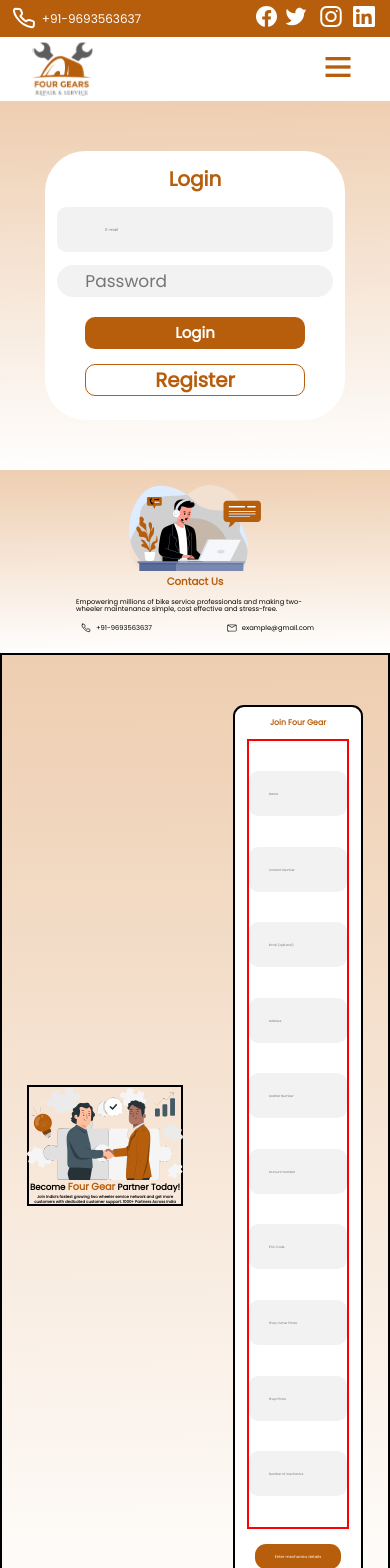
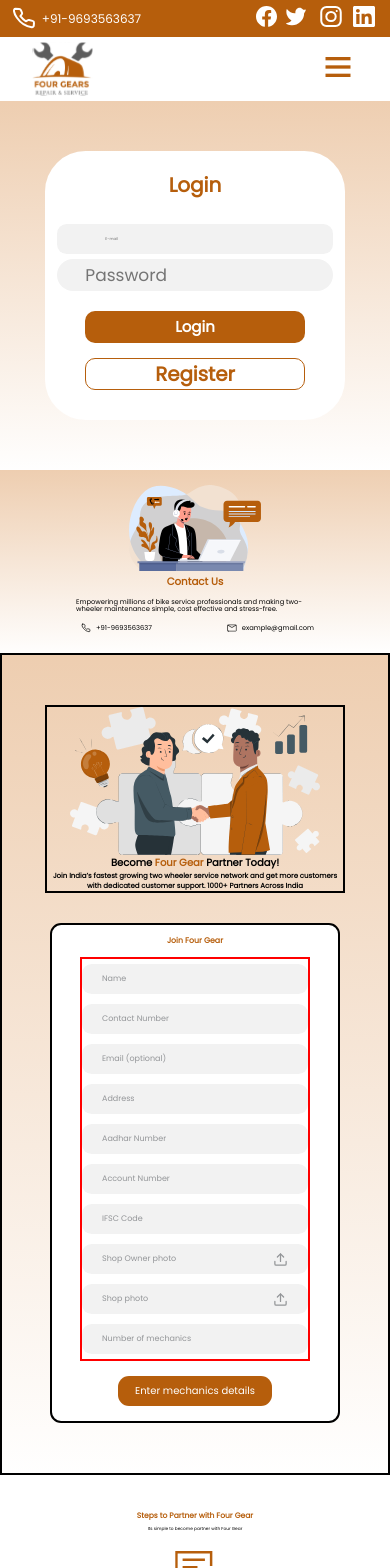
Before and after one commit to anshulkumarx7/fourGear-partner, a React (Vite) app: page / in a window 390 px wide. Shown: the top 1568 px of the page. Built offline with nearby package versions, Linux system fonts and the light colour scheme.

Commit message:
added join.jsx

```diff
--- a/package.json
+++ b/package.json
@@ -12,6 +12,7 @@
   "dependencies": {
     "react": "^18.2.0",
     "react-dom": "^18.2.0",
+    "react-icons": "^4.9.0",
     "react-router-dom": "^6.11.2"
   },
   "devDependencies": {
--- a/src/Components/Join.jsx
+++ b/src/Components/Join.jsx
@@ -1,34 +1,158 @@
-import React from "react";
+import React, { useRef, useState } from "react";
 import "../Styles/Join.css";
 import Image1 from "../assets/joinfourGear.svg";
+import { FiUpload } from "react-icons/fi";
+function convertToBase64(file) {
+  return new Promise((resolve, reject) => {
+    const fileReader = new FileReader();
+    fileReader.readAsDataURL(file);
+    fileReader.onload = () => {
+      resolve(fileReader.result);
+    };
+    fileReader.onerror = (error) => {
+      reject(error);
+    };
+  });
+}
 function Join() {
+  const [details, setDetails] = useState({
+    name: "",
+    contactNumber: "",
+    email: "",
+    address: "",
+    aadharNumber: "",
+    accountNumber: "",
+    ifscCode: "",
+    numberofMechanics: "",
+  });
+  const [ownerImage, setOwnerImage] = useState("");
+  const [shopImage, setshopImage] = useState("");
+  const image1Ref = useRef(null);
+  const image2Ref = useRef(null);
+  const handleChange = (event) => {
+    const { name, value } = event.target;
+    setDetails((prevValue) => ({
+      ...prevValue,
+      [name]: value,
+    }));
+  };
+  const handleImage1Click = () => {
+    image1Ref.current.click();
+  };
+  const handleImage2Click = () => {
+    image1Ref.current.click();
+  };
+  const handleSubmit = (event) => {
+    event.preventDefault();
+  };
+  const handleImage1Uplaod = async (event) => {
+    const file = event.target.files[0];
+    const base64 = await convertToBase64(file);
+    setOwnerImage(base64);
+  };
+  const handleImage2Uplaod = async (event) => {
+    const file = event.target.files[0];
+    const base64 = await convertToBase64(file);
+    setShopImage(base64);
+  };
+  // console.log(shopImage);
+  // console.log(ownerImage);
   return (
     <div className="fourGearJoin">
       <div className="fourGearJoinLeftContainer">
         <img src={Image1} alt="fourgear" />
-        <h1>Become <span className="colorChange">Four Gear</span> Partner Today!</h1>
+        <h1>
+          Become <span className="colorChange">Four Gear</span> Partner Today!
+        </h1>
         <h5>
           Join India’s fastest growing two wheeler service network and get more
           customers with dedicated customer support. 1000+ Partners Across India
         </h5>
       </div>
       <div className="fourGearJoinRightContainer">
-      <h2>Join Four Gear</h2>
-      <form className="fourGearJoinForm">
-      <input type="text" placeholder="Name"/>
-      <input type="number" placeholder="Contact Number" />
-      <input type="email" placeholder="Email (optional)" />
-      <input type="text" placeholder="Address" />
-      <input type="number" placeholder="Aadhar Number"/>
-      <input type="number" placeholder="Account Number"/>
-      <input type="text" placeholder="IFSC Code"/>
-      <input type="text" placeholder="Shop Owner Photo"/>
-      {/* <input type="file"></input> */}
-      <input type="text" placeholder="Shop Photo"/>
-      <input type="text" placeholder="Number of mechanics"/>
-      </form>
-      <button className="fourGearJoinButton">Enter mechanics details</button>
-
+        <h2>Join Four Gear</h2>
+        <form className="fourGearJoinForm">
+          <input
+            type="text"
+            placeholder="Name"
+            name="name"
+            onChange={handleChange}
+            value={details.name}
+          />
+          <input
+            type="text"
+            placeholder="Contact Number"
+            name="contactNumber"
+            onChange={handleChange}
+            value={details.contactNumber}
+          />
+          <input
+            type="email"
+            placeholder="Email (optional)"
+            name="email"
+            onChange={handleChange}
+            value={details.email}
+          />
+          <input
+            type="text"
+            placeholder="Address"
+            name="address"
+            onChange={handleChange}
+            value={details.address}
+          />
+          <input
+            type="text"
+            placeholder="Aadhar Number"
+            name="aadharNumber"
+            value={details.aadharNumber}
+            onChange={handleChange}
+          />
+          <input
+            type="text"
+            placeholder="Account Number"
+            name="accountNumber"
+            value={details.accountNumber}
+            onChange={handleChange}
+          />
+          <input
+            type="text"
+            placeholder="IFSC Code"
+            name="ifscCode"
+            value={details.ifscCode}
+            onChange={handleChange}
+          />
+          {/* <input type="text" placeholder="Shop Owner Photo"/> */}
+          <input
+            type="file"
+            name="shopOwnerImage"
+            accept=".jpeg,.png,.jpg"
+            ref={image1Ref}
+            onChange={(e) => handleImage1Uplaod(e)}
+          ></input>
+          <div className="inputFile" onClick={handleImage1Click}>
+            <h4>Shop Owner photo</h4>
+            <FiUpload className="upload" />
+          </div>
+          <input
+            type="file"
+            ref={image2Ref}
+            accept=".jpeg,.png,.jpg"
+            name="shopImage"
+            onChange={(e) => handleImage2Uplaod(e)}
+          ></input>
+          <div className="inputFile" onClick={handleImage2Click}>
+            <h4>Shop photo</h4>
+            <FiUpload className="upload" />
+          </div>
+          <input
+            type="text"
+            placeholder="Number of mechanics"
+            name="numberofMechanics"
+            value={details.numberofMechanics}
+            onChange={handleChange}
+          />
+        </form>
+        <button className="fourGearJoinButton">Enter mechanics details</button>
       </div>
     </div>
   );
--- a/src/Styles/Join.css
+++ b/src/Styles/Join.css
@@ -53,7 +53,7 @@
 }
 .fourGearJoinForm{
     width:26.31vw;
-    height:93.611vh;
+    /* height:93.611vh; */
     border:2px solid red;
     display: flex;
     flex-direction: column;
@@ -67,9 +67,13 @@
     border: none;
     text-indent: 2rem;
     font-size: 1vw;
+    margin:0.5rem 0;
+
 }
 .fourGearJoinForm input::placeholder{
     font-size: 0.8vw;
+    color:rgb(147,149,152);
+
 }
 .fourGearJoinButton{
     padding:1rem 2rem;
@@ -82,3 +86,105 @@
     cursor: pointer;
 
 }
+.inputFile{
+    background-color: #F2F2F2;
+    width:100%;
+    height:4.5rem;
+    border-radius: 2.5vw;
+    border: none;
+    padding:0 2rem;
+    display: flex;
+    align-items: center;
+    justify-content: space-between;
+    cursor:pointer;
+    margin:0.5rem 0;
+
+}
+.inputFile h4{
+    font-size: 0.8vw;
+    color:rgb(147,149,152);
+    font-weight:500;
+}
+.upload{
+    color:rgb(147,149,152);
+    height:1.5rem;
+    width:1.5rem;
+}
+input[type="file"]{
+    display: none;
+}
+@media (min-width:550px) and (max-width:1000px) {
+    .fourGearJoin{
+        flex-direction: column;
+    }
+    .fourGearJoinLeftContainer{
+        margin-bottom: 3rem;
+    }
+    .fourGearJoinLeftContainer{
+        width:45rem;
+    }
+    .fourGearJoinLeftContainer img{
+        max-width: 40rem;
+    }
+    .fourGearJoinLeftContainer h1,.colorChange{
+        font-size:2rem;
+    }
+    .fourGearJoinLeftContainer h5{
+        font-size: 1.1rem;
+    }
+    .fourGearJoinRightContainer{
+        width:40rem;
+    }
+    .fourGearJoinForm{
+        width:28rem
+    }
+    .fourGearJoinForm input::placeholder{
+        font-size: 1rem;
+    }
+    .fourGearJoinButton{
+        font-size: 1rem;
+    }
+}
+@media screen and (max-width:550px) {
+    .fourGearJoin{
+        flex-direction: column;
+    }
+    .fourGearJoinLeftContainer{
+        margin-bottom: 3rem;
+    }
+    .fourGearJoinLeftContainer{
+        width:30rem;
+    }
+    .fourGearJoinLeftContainer img{
+        max-width: 25rem;
+    }
+    .fourGearJoinLeftContainer h1,.colorChange{
+        font-size:1.0rem;
+    }
+    .fourGearJoinLeftContainer h5{
+        font-size: 0.7rem;
+    }
+    .fourGearJoinRightContainer{
+        width:29rem;
+    }
+    .fourGearJoinForm{
+        width:23rem
+    }
+    .fourGearJoinForm input::placeholder{
+        font-size: 0.8rem;
+    }
+    .fourGearJoinButton{
+        padding:0.7rem 1.7rem;
+        font-size: 1rem;
+    }
+    .fourGearJoinForm input[type="text"],input[type="number"],input[type="email"]{
+        height:3rem;
+    }
+    .inputFile{
+        height:3rem
+    }
+    .inputFile h4{
+        font-size: 0.8rem;
+    }
+
+}
```
Also changed, not shown: 1 other file (tests, documents, lock files or other folders).
